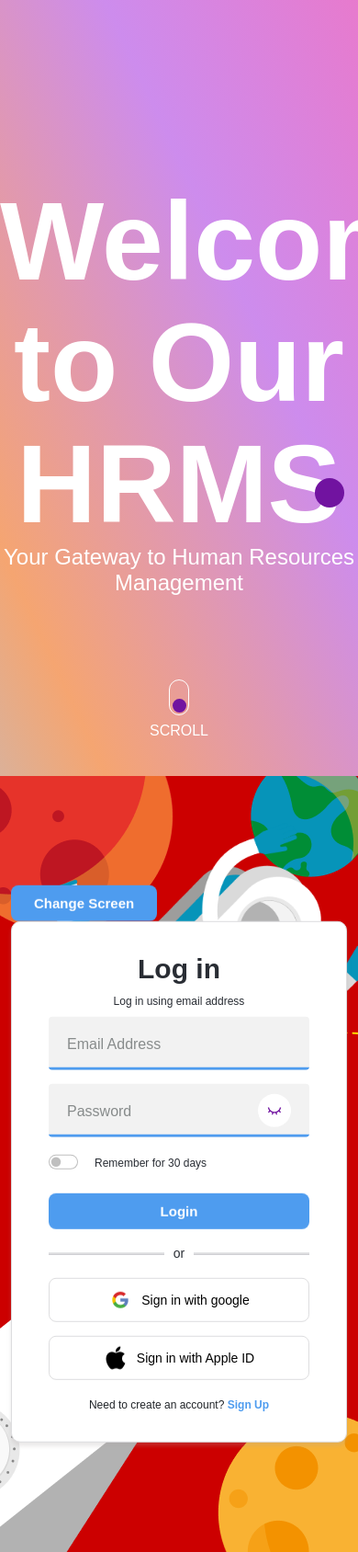
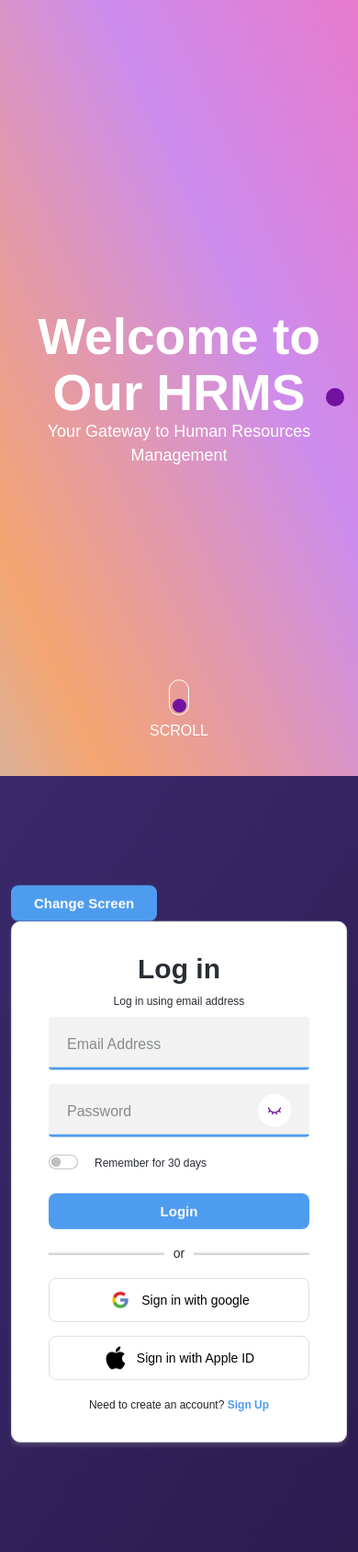
Before and after one commit to 0raffay/hrms, a PHP site: page / in a window 390 px wide. Shown: the whole page at 92% size. Run offline with PHP 8.4, Linux system fonts and the light colour scheme; some libraries are stand-ins or nearby versions.

Commit message:
Bug: Responsive Settings STATUS: Completed for Large Devices

```diff
--- a/assets/css/responsive.css
+++ b/assets/css/responsive.css
@@ -1,10 +1,157 @@
-@media only screen and (max-width: 1660px) {}
+@media only screen and (max-width: 1660px) {
 
-@media only screen and (max-width: 1360px) {}
+    .screen-1-text .screenHeading {
+        font-size: 35px;
+        line-height: 1.3;
+    }
 
-@media only screen and (max-width: 1240px) {}
+    .screen-2 .middle-prop-right {
+        bottom: 40px;
+    }
 
-@media only screen and (max-width: 992px) {}
+    .screen-2 .middle-prop-left {
+        top: 40px;
+    }
+
+    .screen-3 .top-right {
+        top: -20px;
+        right: -20px;
+        scale: .7;
+    }
+
+    .screen-3 .top-middle-prop {
+        scale: 0.4;
+        top: -99px;
+    }
+
+    .screen-3 .rocketImage {
+        left: -60px;
+        top: -89px;
+    }
+
+    .error-text h3 {
+        font-size: 50px;
+        letter-spacing: 10px;
+    }
+
+    .screen-4-text  .screenSubHeading {
+        font-size: 22px;
+    }
+}
+
+@media only screen and (max-width: 1360px) {
+    .screenHeading {
+        font-size: 35px;
+        line-height: 1.3;
+    }
+
+    .screenSubHeading {
+        font-size: 20px;
+        line-height: 1.3;
+    }
+
+    .screen-1-img .img-bottom-right {
+        right: 108px;
+    }
+
+    .screen-1-img .img-middle-right {
+        right: 100px;
+    }
+
+    .screen-2 .form-prop {
+        left: -8px;
+        bottom: -50px;
+    }
+
+    .screen-2-cards h5 {
+        font-size: 28px;
+        line-height: 1.3;
+    }
+
+    .screen-3 .form-top-left {
+        left: -11px;
+        top: -35px;
+        scale: .7;
+    }
+}
+
+@media only screen and (max-width: 1250px) {
+    .screen-4-text  {
+        padding-left: 20px;
+    }
+
+    .screen-3 .top-right {
+        top: -31px;
+        right: -37px;
+        scale: .6;
+    }
+
+    .screen-1-img .img-bottom-left {
+        left: -20px;
+        bottom: -20px;
+    }
+
+    .screen-1-img .img-middle-left {
+        left: -20px;
+    }
+
+    .screen-4 .rocketMan {
+        scale: .9;
+    }
+
+}
+
+@media only screen and (max-width: 1170px) {
+
+    .screen-3 .form-top-left {
+        left: -53px;
+        top: -31px;
+        scale: .6;
+    }
+
+    .screen-3 .rocketImage {
+        left: -40px;
+    }
+
+    .screen-1-img .img-bottom-right {
+        right: 62px;
+    }
+
+    .screen-2 .form-prop {
+        left: -60px;
+        bottom: -50px;
+        scale: .7;
+    }
+
+    .screen-1-img .img-middle-right {
+        right: 37px;
+    }
+}
+
+@media only screen and (max-width: 992px) {
+
+    /* HIDING SCREENS */
+    .screenBasic {
+        display: none;
+    }
+
+    #main {
+        background: linear-gradient(125deg, #39296C 0%, #2B1B4F 100%);
+    }
+
+    .introHeadingContainer {
+        max-width: 500px;
+        margin-inline: auto;
+    }
+
+    .introHeading {
+        font-size: 70px;
+    }
+
+    .dot {
+        bottom: 20px;
+    }
+}
 
 @media only screen and (max-width: 767px) {
     .span-two {
@@ -14,6 +161,42 @@
     br {
         display: none;
     }
+
+    .introHeading {
+        font-size: 60px;
+    }
+
+    .dot {
+        right: 50px;
+        height: 22px;
+        width: 22px;
+    }
 }
 
+@media only screen and (max-width: 584px) {
+
+    .introHeadingContainer {
+        max-width: 370px;
+        width: 100%;
+    }
+
+    .introHeading {
+        font-size: 55px;
+    }
+
+    .introSubHeading {
+        font-size: 18px;
+        line-height: 1.4;
+    }
+
+    .dot {
+        right: 5px;
+        bottom: 15px;
+        height: 20px;
+        width: 20px;
+    }
+}
+
+@media only screen and (max-width: 560px) {}
+
 @media only screen and (max-width: 480px) {}
--- a/index.php
+++ b/index.php
@@ -114,17 +114,17 @@
         <!-- ==== FORM END ==== -->
 
         <!-- ==== SCREEN 1 START ==== -->
-        <div class="screen-1  screenBasic">
+        <div class="screen-1  active screenBasic">
             <div class="screenWrapper">
                 <div class="container">
                     <div class="row">
                         <div class="col-lg-6 col-sm-12">
                             <div class="screen-1-text">
-                                <h3 class="fs-45 mb-15 fc-white fw-800 lh-1-3">
+                                <h3 class="screenHeading fs-45 mb-15 fc-white fw-800 lh-1-3">
                                     Stay Informed with <br>
                                     the Latest Features
                                 </h3>
-                                <p class="fs-24 fw-500 mb-15 fc-white">It's crucial to streamline HR processes, <br> enhance productivity.</p>
+                                <p class="screenSubHeading fs-24 fw-500 mb-15 fc-white">It's crucial to streamline HR processes, <br> enhance productivity.</p>
                             </div>
                             <div class="screen-1-img position-relative img__wrap">
                                 <div class="mainImg pl-2">
@@ -165,11 +165,11 @@
                     <div class="row">
                         <div class="col-lg-6 col-sm-12">
                             <div class="screen-2-text">
-                                <h3 class="fs-45 mb-15 fc-white fw-800 lh-1-3">
+                                <h3 class="screenHeading fs-45 mb-15 fc-white fw-800 lh-1-3">
                                     Unlocking the <br>
                                     Benefits of HRMS
                                 </h3>
-                                <p class="fs-24 fw-500 mb-50 fc-white">It's crucial to streamline HR processes, <br> enhance productivity.</p>
+                                <p class="screenSubHeading fs-24 fw-500 mb-50 fc-white">It's crucial to streamline HR processes, <br> enhance productivity.</p>
                             </div>
                             <div class="pl-4">
                                 <div class="screen-2-cards  card-pink pt-4 ">
@@ -223,10 +223,10 @@
                     <div class="row">
                         <div class="col-lg-6 col-sm-12">
                             <div class="screen-3-text pt-5">
-                                <h3 class="fs-45 mb-15 fc-white fw-800 lh-1-3">
+                                <h3 class="screenHeading fs-45 mb-15 fc-white fw-800 lh-1-3">
                                     USweet perks and even sweeter discounts.
                                 </h3>
-                                <p class="fs-24 fw-500 mb-50 fc-white">Made for remote teams everywhere.</p>
+                                <p class="screenSubHeading fs-24 fw-500 mb-50 fc-white">Made for remote teams everywhere.</p>
                             </div>
                             <div class="screen-3-img position-relative img__wrap">
                                 <div class="rocketImageContainer pl-2">
@@ -245,7 +245,7 @@
         <!-- ==== SCREEN 3 LOADER END ==== -->
 
         <!-- ==== SCREEN 4 ERROR START ==== -->
-        <div class="screen-4 active error-screen screenBasic">
+        <div class="screen-4  error-screen screenBasic">
             <div class="screenWrapper position-relative">
                 <!-- MORE PROPS -->
                 <img src="assets/images/screen-4/top-left-side.png" class="prop position-absolute top-left" alt="">
@@ -265,10 +265,10 @@
                     <div class="row">
                         <div class="col-lg-6 col-sm-12">
                             <div class="screen-4-text error-text pt-5">
-                                <h3 class="text-center fc-white fw-900 ">
+                                <h3 class="screenHeading text-center fc-white fw-900 ">
                                     Error
                                 </h3>
-                                <p class="fs-30 fw-500 text-center fc-white">Try Again!</p>
+                                <p class="screenSubHeading fs-30 fw-500 text-center fc-white">Try Again!</p>
                             </div>
 
                         </div>
```
